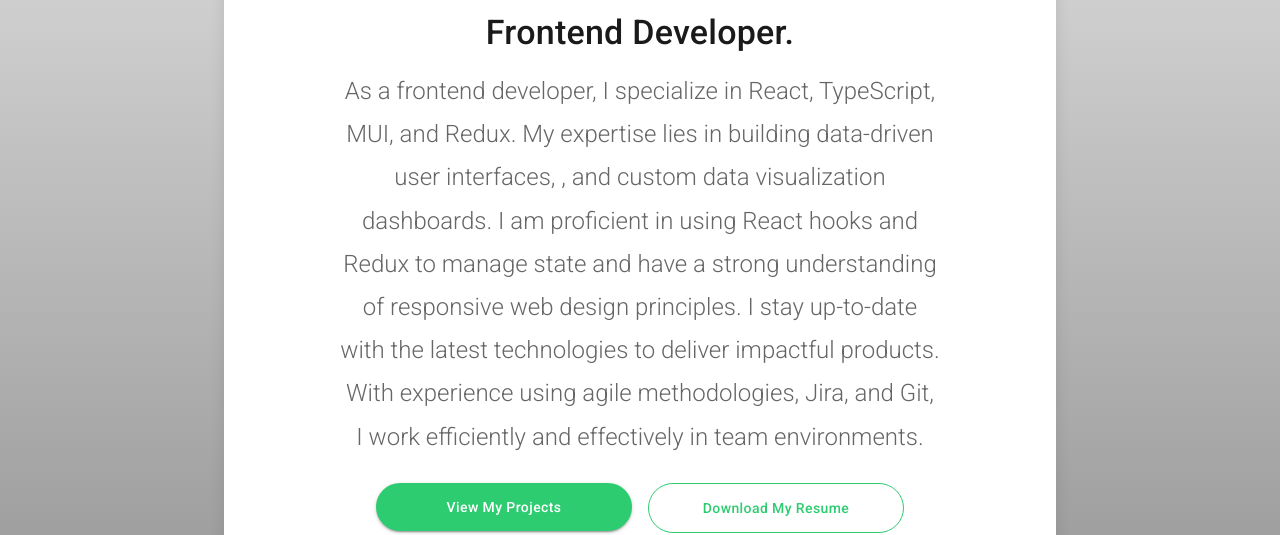
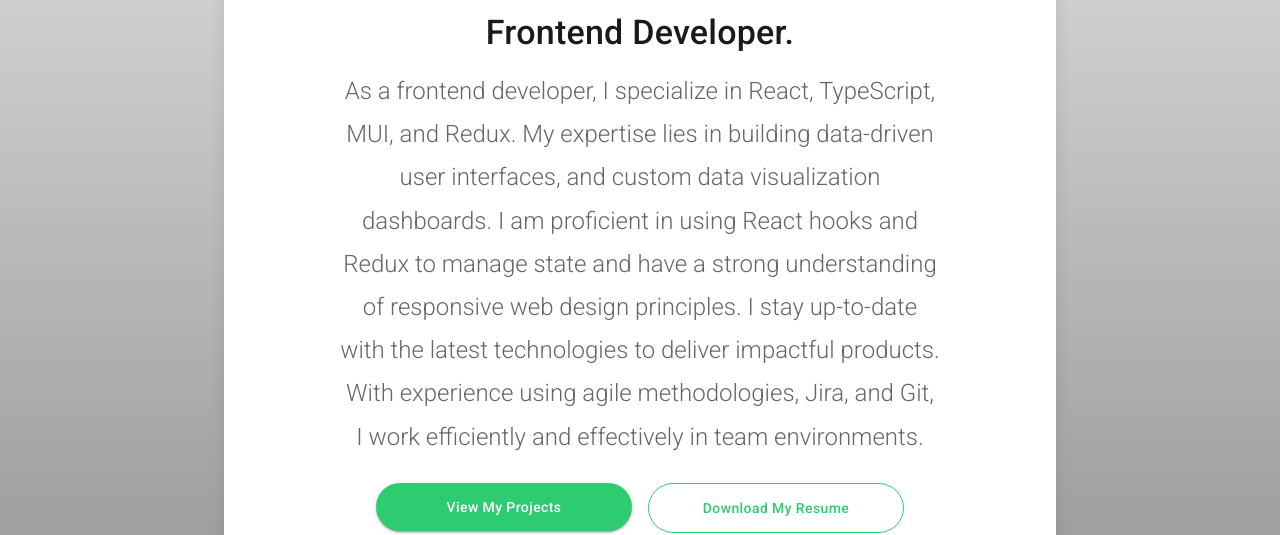
Before and after one commit to alexmassimino9/Portfolio, a React (Create React App) app: page / in a window 1280 px wide. Shown: the part 260-795 px from the top of the page. Built offline with nearby package versions, Linux system fonts and the light colour scheme; a web font is replaced by a local one.

Commit message:
fix grammar

```diff
--- a/src/components/pages/home/WelcomeSection.js
+++ b/src/components/pages/home/WelcomeSection.js
@@ -43,7 +43,7 @@
         }}
       >
         As a frontend developer, I specialize in React, TypeScript, MUI, and
-        Redux. My expertise lies in building data-driven user interfaces, , and
+        Redux. My expertise lies in building data-driven user interfaces, and
         custom data visualization dashboards. I am proficient in using React
         hooks and Redux to manage state and have a strong understanding of
         responsive web design principles. I stay up-to-date with the latest
```
